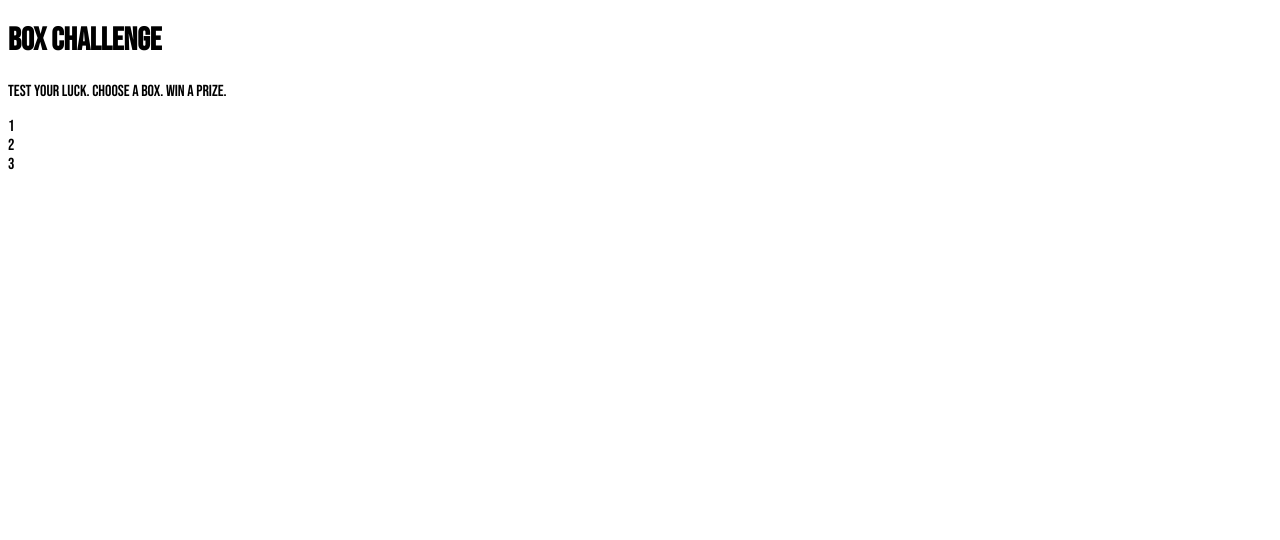
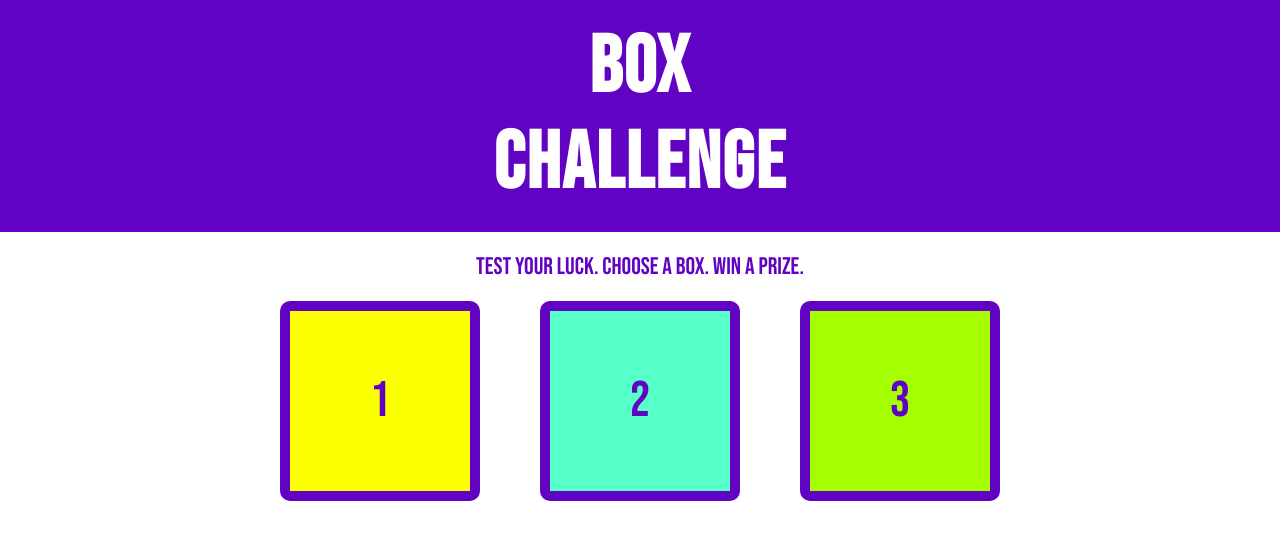
Before and after one commit to E-chen126/m5-hw8-chen-yingyi-, a plain HTML site: page index.html in a window 1280 px wide. Drawn offline with Linux system fonts and the light colour scheme.

Commit message:
Add CSS Styling

```diff
--- a/index.html
+++ b/index.html
@@ -11,14 +11,14 @@
 </head>
 <body>
   <header>
-    <h1>box challenge</h1>
+    <h1>box<br>challenge</h1>
   </header>
   <main>
     <p id="message">
       test your luck. choose a box. win a prize.
     </p>
     <div class="boxes">
-      <div id="box-1" class="box">1</div>
+      <div id="box-1" class="box"><p>1</p></div>
       <div id="box-2" class="box">2</div>
       <div id="box-3" class="box">3</div>
     </div>
--- a/styles.css
+++ b/styles.css
@@ -1,11 +1,87 @@
 :root {
-  --primary-color: #6003C3;
-  --white: #FFFFFF;
-  --box-color-1: #FCFF00;
-  --box-color-2: #57FFC9;
-  --box-color-3: #A5FF01;
+  --primary-color: #6003c3;
+  --white: #ffffff;
+  --box-color-1: #fcff00;
+  --box-color-2: #57ffc9;
+  --box-color-3: #a5ff01;
 }
 
 body {
-  font-family: 'Bebas Neue', Impact, sans-serif;
+  font-family: "Bebas Neue", Impact, sans-serif;
 }
+
+* {
+  margin: 0;
+  padding: 0;
+  box-sizing: border-box;
+  border: 0;
+}
+
+header {
+  background-color: #6003c3;
+  text-align: center;
+}
+
+h1 {
+  font-size: 5rem;
+  color: #ffffff;
+  padding: 20px 5%;
+  margin: auto;
+  width: 100%;
+  letter-spacing: 2px;
+}
+
+#message {
+  text-align: center;
+  color: #6003c3;
+  font-size: 1.5rem;
+  margin: 20px auto;
+}
+
+.box {
+  border: 10px solid #6003c3;
+  width: 150px;
+  height: 150px;
+  margin: auto;
+  border-radius: 10px;
+  margin-bottom: 20px;
+  display: flex;
+  align-items: center;
+  justify-content: center;
+  font-size: 50px;
+  color: #6003c3;
+}
+
+#box-1 {
+  background-color: #fcff00;
+}
+#box-2 {
+  background-color: #57ffc9;
+}
+#box-3 {
+  background-color: #a5ff01;
+}
+
+@media (min-width: 500px) {
+  .boxes {
+    display: flex;
+  }
+}
+
+@media (min-width: 700px) {
+  .box {
+    margin: 0 20px;
+  }
+  .boxes {
+    display: flex;
+    justify-content: center;
+  }
+}
+
+@media (min-width: 1024px) {
+  .box {
+    margin: 0 30px;
+    width: 200px;
+    height: 200px;
+  }
+}
```
Also changed, not shown: 1 other file.
